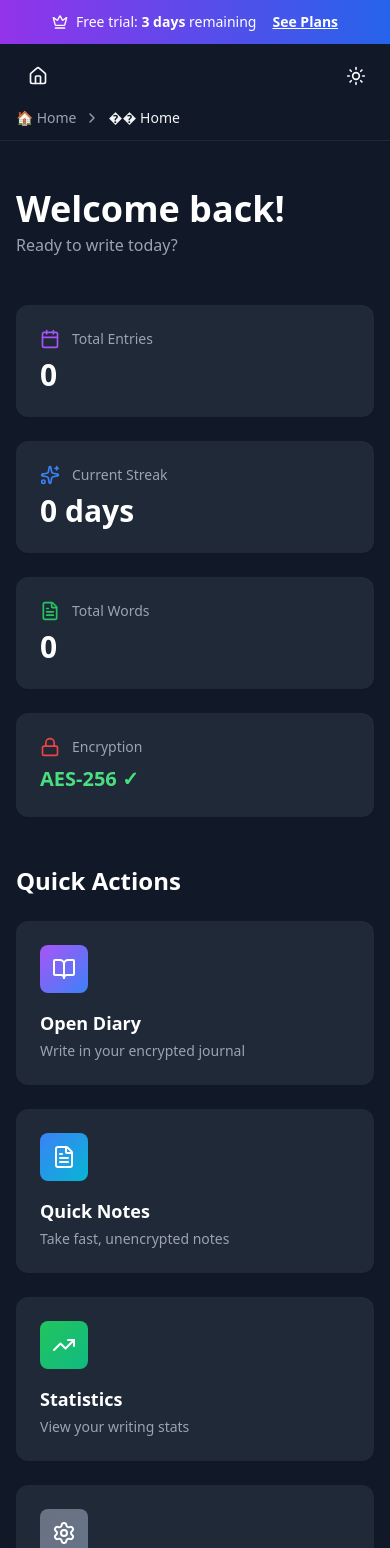
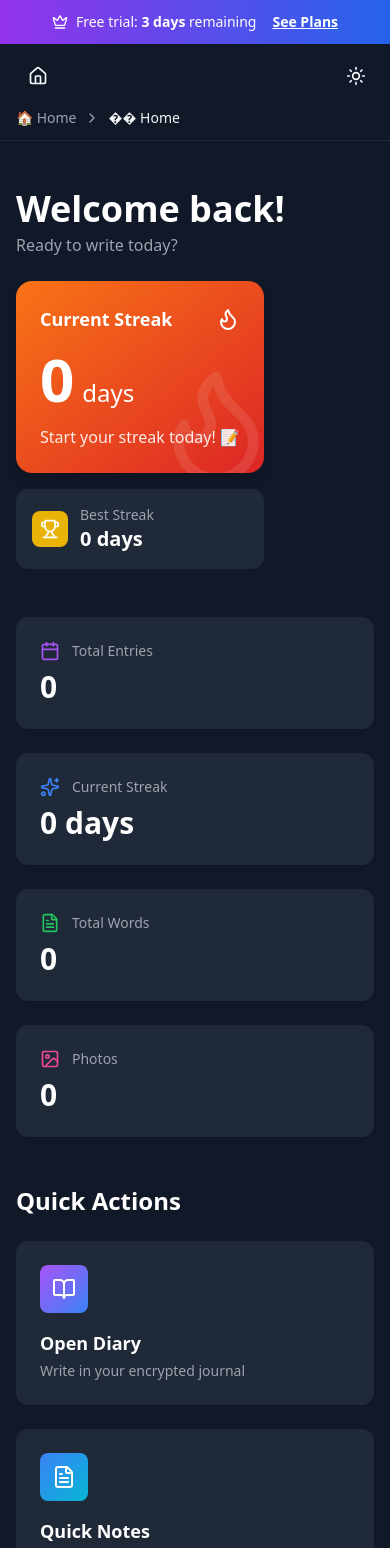
Before and after one commit to karimafendi70-sketch/starktest, a Next.js app: page /home in a window 390 px wide. Shown: the top 1548 px of the page. Built offline with nearby package versions, Linux system fonts and the light colour scheme.

Commit message:
Phase 2: Enhance dashboard with streak counter, heatmap, and badges
Co-authored-by: karimafendi70-sketch <259970082+karimafendi70-sketch@users.noreply.github.com>

```diff
--- a/app/home/page.tsx
+++ b/app/home/page.tsx
@@ -5,6 +5,10 @@ import { motion } from 'framer-motion';
 import { useUser } from '@/lib/user-context';
 import { useJournal } from '@/lib/journal-context';
 import { UserAvatar } from '@/components/UserAvatar';
+import { StreakCounter } from '@/components/StreakCounter';
+import { CalendarHeatmap } from '@/components/CalendarHeatmap';
+import { StreakBadges } from '@/components/StreakBadges';
+import { getStreakBadges } from '@/lib/streak';
 import {
   BookOpen,
   FileText,
@@ -14,6 +18,7 @@ import {
   Lock,
   Image,
   Sparkles,
+  Camera,
 } from 'lucide-react';
 
 // Constants
@@ -49,24 +54,87 @@ export default function HomePage() {
       color: 'from-green-500 to-emerald-500',
     },
     {
-      icon: <Settings className="w-6 h-6" />,
-      title: 'Settings',
-      description: 'Customize your experience',
-      href: '/settings',
-      color: 'from-gray-500 to-slate-500',
+      icon: <Camera className="w-6 h-6" />,
+      title: 'Gallery',
+      description: 'View your photo memories',
+      href: '/gallery',
+      color: 'from-pink-500 to-rose-500',
     },
   ];
+
+  // Calculate streak (simple implementation - count consecutive days with entries)
+  const calculateStreak = () => {
+    if (entries.length === 0) return { current: 0, longest: 0 };
+
+    const sortedEntries = [...entries].sort((a, b) =>
+      new Date(b.date).getTime() - new Date(a.date).getTime()
+    );
+
+    let currentStreak = 0;
+    let longestStreak = 0;
+    let tempStreak = 1;
+    let lastDate = new Date(sortedEntries[0].date);
+
+    // Check if today or yesterday has an entry
+    const today = new Date();
+    const yesterday = new Date(today);
+    yesterday.setDate(yesterday.getDate() - 1);
+
+    const todayStr = today.toISOString().split('T')[0];
+    const yesterdayStr = yesterday.toISOString().split('T')[0];
+    const lastEntryStr = lastDate.toISOString().split('T')[0];
+
+    if (lastEntryStr === todayStr || lastEntryStr === yesterdayStr) {
+      currentStreak = 1;
+
+      for (let i = 1; i < sortedEntries.length; i++) {
+        const currentDate = new Date(sortedEntries[i].date);
+        const prevDate = new Date(sortedEntries[i - 1].date);
+        const dayDiff = Math.floor((prevDate.getTime() - currentDate.getTime()) / (1000 * 60 * 60 * 24));
+
+        if (dayDiff === 1) {
+          currentStreak++;
+          tempStreak++;
+        } else {
+          break;
+        }
+      }
+    }
+
+    // Calculate longest streak
+    tempStreak = 1;
+    for (let i = 1; i < sortedEntries.length; i++) {
+      const currentDate = new Date(sortedEntries[i].date);
+      const prevDate = new Date(sortedEntries[i - 1].date);
+      const dayDiff = Math.floor((prevDate.getTime() - currentDate.getTime()) / (1000 * 60 * 60 * 24));
+
+      if (dayDiff === 1) {
+        tempStreak++;
+        longestStreak = Math.max(longestStreak, tempStreak);
+      } else {
+        tempStreak = 1;
+      }
+    }
+
+    longestStreak = Math.max(longestStreak, currentStreak);
+
+    return { current: currentStreak, longest: longestStreak };
+  };
+
+  const streak = calculateStreak();
+  const badges = getStreakBadges(streak.current, streak.longest);
 
   return (
     <div className="min-h-screen bg-gray-50 dark:bg-gray-900">
       <div className="max-w-7xl mx-auto px-4 sm:px-6 lg:px-8 py-12">
-        {/* Welcome Section */}
+        {/* Welcome Section with Streak */}
         <motion.div
           initial={{ opacity: 0, y: 20 }}
           animate={{ opacity: 1, y: 0 }}
           className="mb-12"
         >
-          <div className="flex items-center gap-4 mb-4">
+          <div className="flex flex-col md:flex-row items-start md:items-center justify-between gap-6 mb-6">
+            <div className="flex items-center gap-4">
               {currentUser && <UserAvatar user={currentUser} size="large" />}
               <div>
                 <h1 className="text-4xl font-bold text-gray-900 dark:text-white">
@@ -75,6 +143,15 @@ export default function HomePage() {
                 <p className="text-gray-600 dark:text-gray-400 mt-1">
                   Ready to write today?
                 </p>
+              </div>
+            </div>
+
+            {/* Streak Counter - Prominent Display */}
+            <div className="flex-shrink-0">
+              <StreakCounter
+                currentStreak={streak.current}
+                longestStreak={streak.longest}
+              />
             </div>
           </div>
         </motion.div>
@@ -106,7 +183,7 @@ export default function HomePage() {
               </span>
             </div>
             <p className="text-3xl font-bold text-gray-900 dark:text-white">
-              0 days
+              {streak.current} {streak.current === 1 ? 'day' : 'days'}
             </p>
           </div>
 
@@ -124,13 +201,13 @@ export default function HomePage() {
 
           <div className="bg-white dark:bg-gray-800 rounded-xl p-6 shadow-sm">
             <div className="flex items-center gap-3 mb-2">
-              <Lock className="w-5 h-5 text-red-500" />
+              <Image className="w-5 h-5 text-pink-500" />
               <span className="text-sm font-medium text-gray-600 dark:text-gray-400">
-                Encryption
+                Photos
               </span>
             </div>
-            <p className="text-xl font-bold text-green-600 dark:text-green-400">
-              AES-256 ✓
+            <p className="text-3xl font-bold text-gray-900 dark:text-white">
+              0
             </p>
           </div>
         </motion.div>
@@ -170,12 +247,50 @@ export default function HomePage() {
           </div>
         </motion.div>
 
+        {/* Activity Heatmap */}
+        <motion.div
+          initial={{ opacity: 0, y: 20 }}
+          animate={{ opacity: 1, y: 0 }}
+          transition={{ delay: 0.3 }}
+          className="mb-12"
+        >
+          <h2 className="text-2xl font-bold text-gray-900 dark:text-white mb-6">
+            Your Writing Activity
+          </h2>
+          <div className="bg-white dark:bg-gray-800 rounded-xl p-6 shadow-sm">
+            <CalendarHeatmap
+              entries={entries}
+              onDateClick={(date) => {
+                // Navigate to journal with date filter
+                router.push(`/journal?date=${date}`);
+              }}
+            />
+          </div>
+        </motion.div>
+
+        {/* Streak Badges */}
+        {streak.current > 0 && (
+          <motion.div
+            initial={{ opacity: 0, y: 20 }}
+            animate={{ opacity: 1, y: 0 }}
+            transition={{ delay: 0.4 }}
+            className="mb-12"
+          >
+            <h2 className="text-2xl font-bold text-gray-900 dark:text-white mb-6">
+              Achievements
+            </h2>
+            <div className="bg-white dark:bg-gray-800 rounded-xl p-6 shadow-sm">
+              <StreakBadges badges={badges} />
+            </div>
+          </motion.div>
+        )}
+
         {/* Recent Entries Preview */}
         {entries.length > 0 && (
           <motion.div
             initial={{ opacity: 0, y: 20 }}
             animate={{ opacity: 1, y: 0 }}
-            transition={{ delay: 0.3 }}
+            transition={{ delay: 0.5 }}
           >
             <div className="flex items-center justify-between mb-6">
               <h2 className="text-2xl font-bold text-gray-900 dark:text-white">
@@ -190,7 +305,7 @@ export default function HomePage() {
             </div>
             <div className="bg-white dark:bg-gray-800 rounded-xl shadow-sm divide-y divide-gray-200 dark:divide-gray-700">
               {entries.slice(0, 3).map((entry) => (
-                <div key={entry.id} className="p-6 hover:bg-gray-50 dark:hover:bg-gray-700/50 transition-colors">
+                <div key={entry.id} className="p-6 hover:bg-gray-50 dark:hover:bg-gray-700/50 transition-colors cursor-pointer" onClick={() => router.push('/journal')}>
                   <div className="flex items-start justify-between">
                     <div>
                       <h3 className="font-semibold text-gray-900 dark:text-white mb-1">
```
Lines whose indentation alone changed are shown as unchanged.
